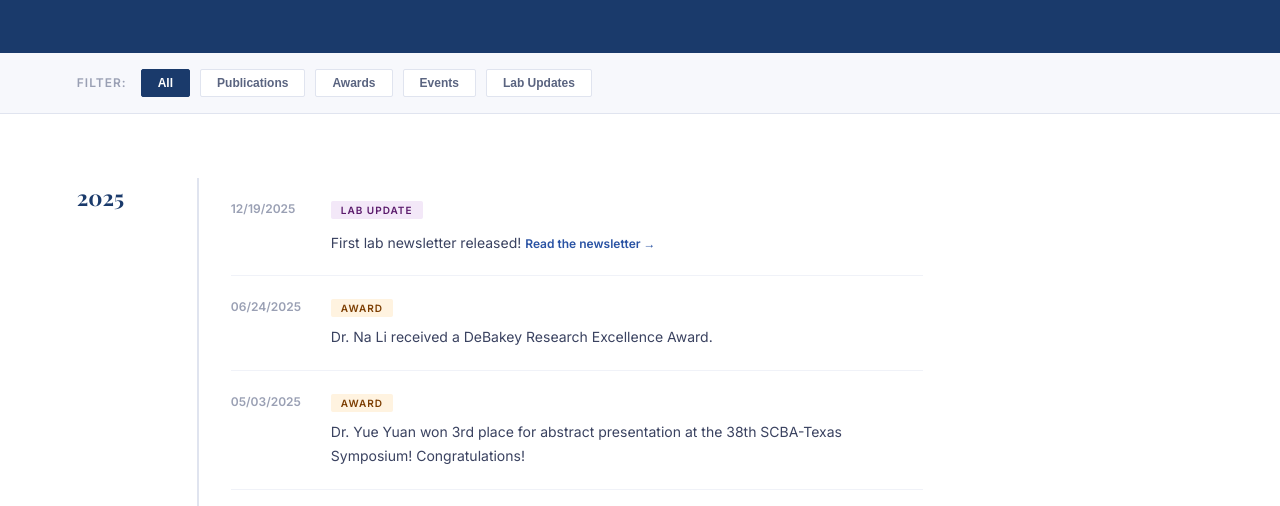
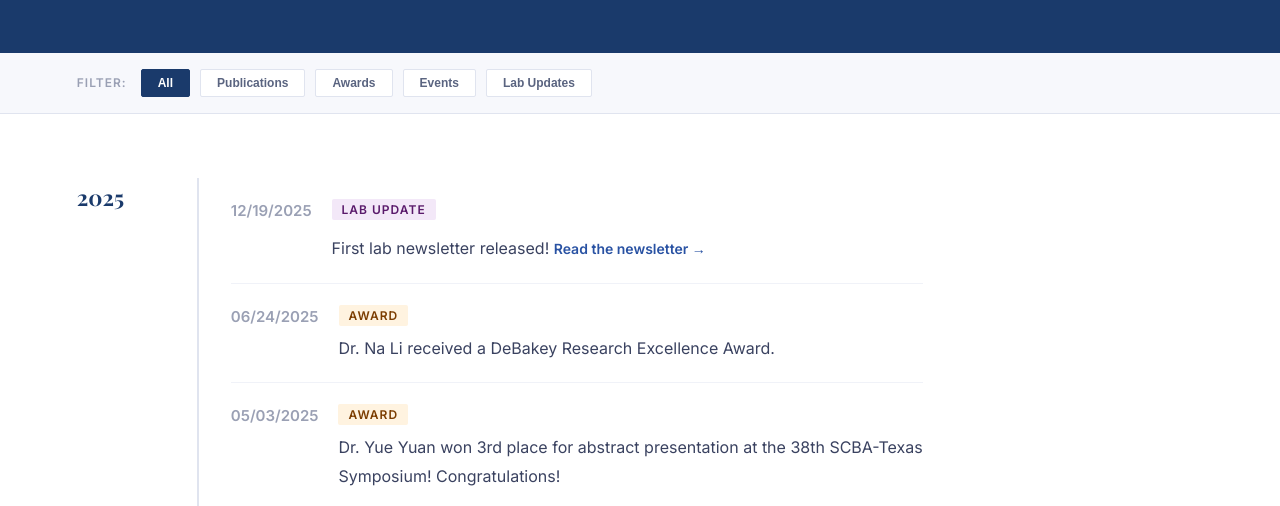
Before and after one commit to nlilab/nlilab.github.io, a plain HTML site: page news.html in a window 1280 px wide. Shown: the part 294-800 px from the top of the page. Drawn offline with nearby package versions, Linux system fonts and the light colour scheme; a web font is replaced by a local one.

Commit message:
Update news.html

```diff
--- a/news.html
+++ b/news.html
@@ -40,12 +40,12 @@ a { text-decoration: none; }
 
 .news-item { padding: 20px 0; border-bottom: 1px solid #f0f2f8; display: flex; gap: 20px; align-items: flex-start; }
 .news-item:last-child { border-bottom: none; }
-.news-date { font-size: 12px; font-weight: 600; color: #9aa0b4; white-space: nowrap; min-width: 80px; padding-top: 3px; }
+.news-date { font-size: 15px; font-weight: 600; color: #9aa0b4; white-space: nowrap; min-width: 80px; padding-top: 3px; }
 .news-body { flex: 1; }
-.cat-badge { display: inline-block; font-size: 10px; font-weight: 700; letter-spacing: 1px; text-transform: uppercase; padding: 3px 10px; margin-bottom: 8px; border-radius: 2px; }
-.news-text { font-size: 14px; color: #3a4260; line-height: 1.75; }
+.cat-badge { display: inline-block; font-size: 12px; font-weight: 700; letter-spacing: 1px; text-transform: uppercase; padding: 3px 10px; margin-bottom: 8px; border-radius: 2px; }
+.news-text { font-size: 16px; color: #3a4260; line-height: 1.8; }
 .news-text em { font-style: italic; }
-.news-link { display: inline-block; margin-top: 6px; font-size: 12px; font-weight: 600; color: #2952a3; }
+.news-link { display: inline-block; margin-top: 8px; font-size: 14px; font-weight: 600; color: #2952a3; }
 .news-link:hover { text-decoration: underline; }
 
 footer { background: #1a3a6b; color: rgba(255,255,255,0.8); padding: 56px 6vw 32px; }
```
